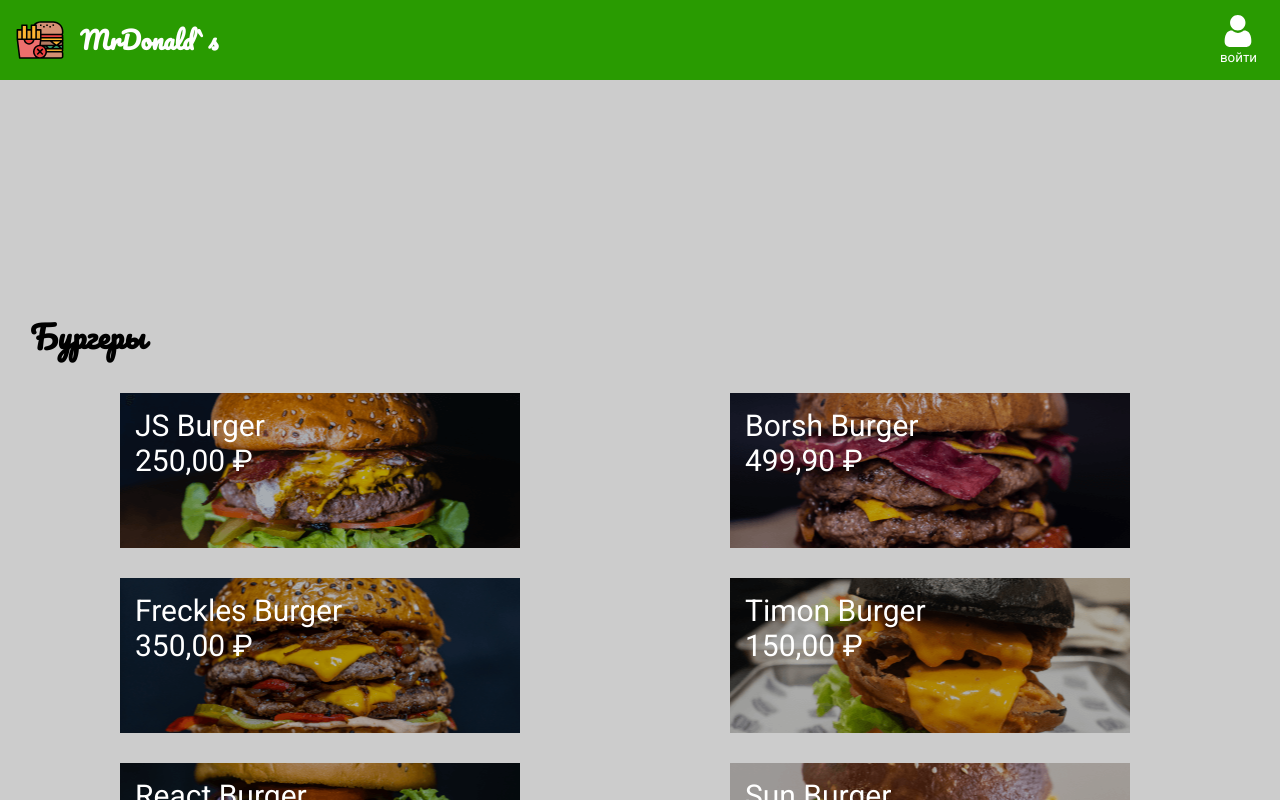
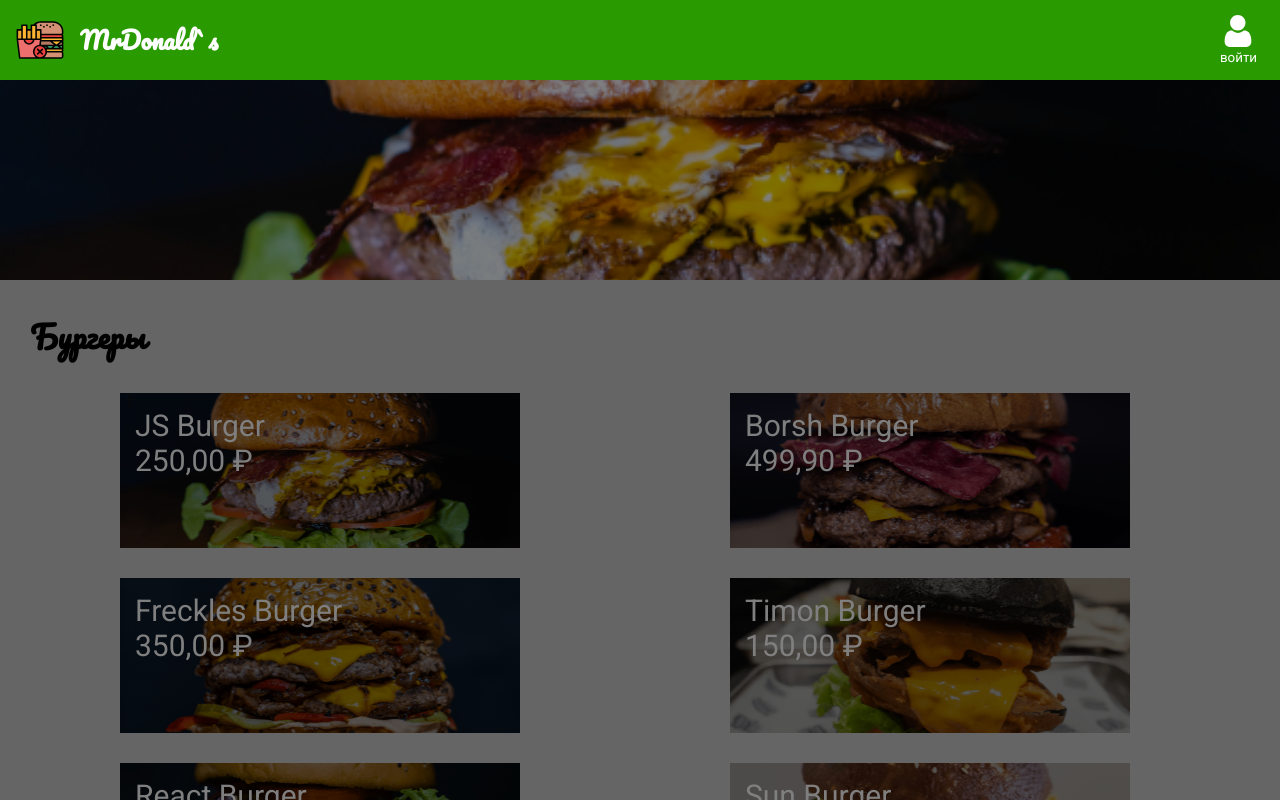
Before and after one commit to Nataly-Kuzminska/mrdonalds, a React (Create React App) app: page / in a window 1280 px wide. Shown: the top 800 px of the page. Built offline with nearby package versions, Linux system fonts and the light colour scheme.

Commit message:
create: component ModalItem

```diff
--- a/src/App.js
+++ b/src/App.js
@@ -2,6 +2,7 @@ import React from 'react';
 import { NavBar } from './Components/NavBar';
 import { Menu } from './Components/Menu';
 import { GlobalStyle } from './Components/GlobalStyle';
+import { ModalItem } from './Components/ModalItem';
 
 
 
@@ -15,7 +16,8 @@ function App() {
     <>
     <GlobalStyle/>
     <NavBar/>
-    <Menu setOpenItem= {setOpenItem}/>
+    <Menu setOpenItem={setOpenItem}/>
+    <ModalItem/>
     </>
   );
 }
--- a/src/Components/Banner.js
+++ b/src/Components/Banner.js
@@ -5,7 +5,7 @@ import bannerImg from '../image/banner.png';
 export const Banner = styled.div`
   width: 100%;
   height: 200px;
-  background-image: url()(${bannerImg});
+  background-image: url(${bannerImg});
   background-position: center;
   background-size: cover;
 `;
--- a/src/Components/ListItem.js
+++ b/src/Components/ListItem.js
@@ -45,7 +45,9 @@ export const ListItem = ({ itemList, setOpenItem }) => (
     {itemList.map(item=> (
     <Item
           key={item.id}
-          img={item.img}>
+          img={item.img}
+          onClick={() => setOpenItem(item)}
+          >
           <p>{item.name}</p>
           <p>{item.price.toLocaleString('ru-RU',
           {style: 'currency', currency: 'RUB'})}</p>
--- a/src/Components/ModalItem.js
+++ b/src/Components/ModalItem.js
@@ -1,8 +1,18 @@
 import React from 'react';
 import styled from 'styled-components';
 
-const Overlay= styled.div``;
+const Overlay= styled.div`
+position: fixed;
+top: 0;
+left: 0;
+width: 100%;
+height: 100%;
+background-color: rgba(0, 0, 0, .5);
+z-index: 20;
+`;
 
-export const ModalItem= () => {
+export const ModalItem= () => (
+<Overlay>
 
-}
+</Overlay>
+)
```
